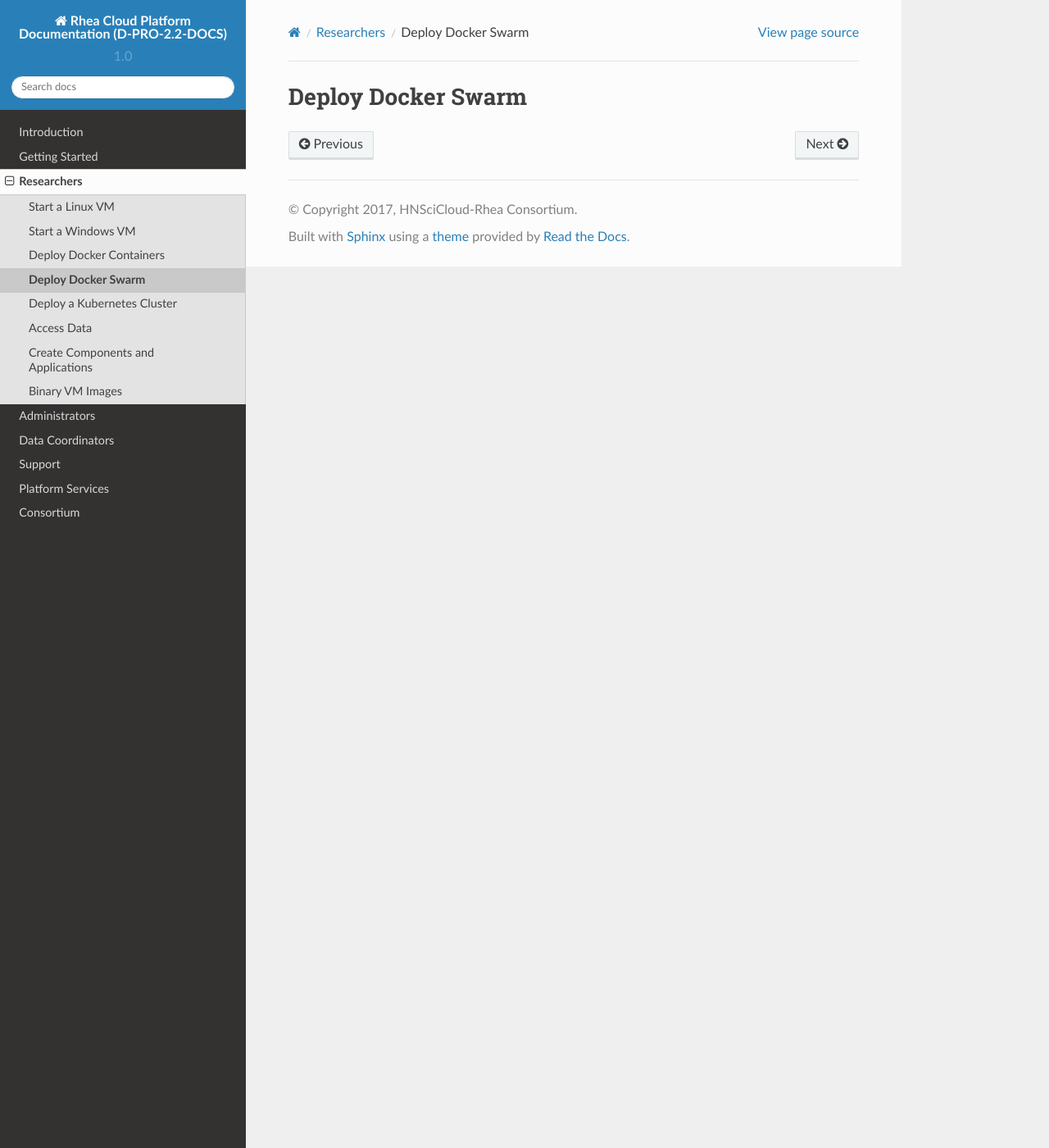
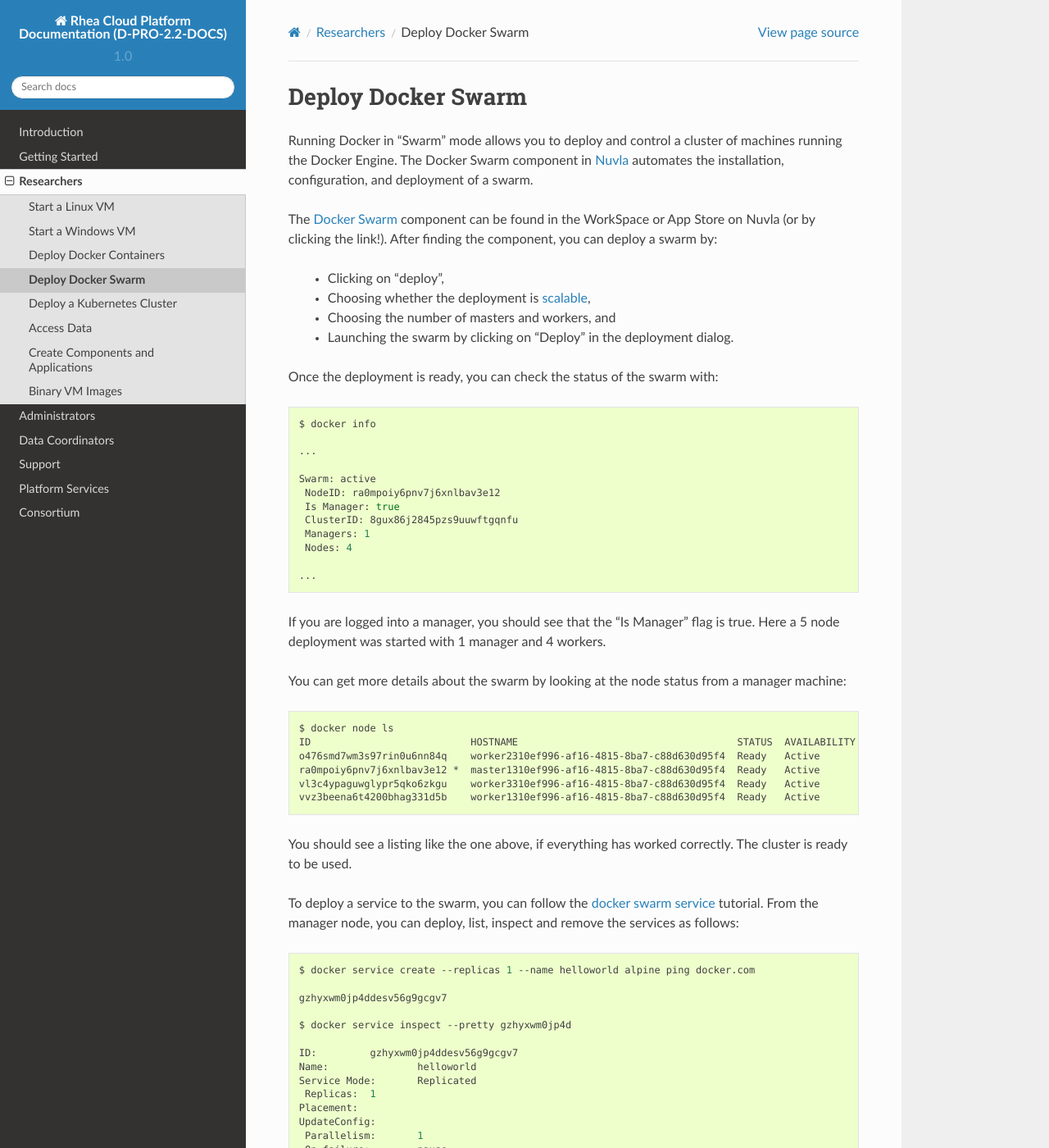
Before and after one commit to teamputtygen/hn-docs, a Sphinx documentation site: the page built from docs/researcher/docker-swarm.rst, in a window 1280 px wide and 1400 px high. Shown: the whole window at 82% size. Built offline with Sphinx 7.4.7 and the Read the Docs theme 2.0.0, drawn with Linux system fonts in a browser that asks for light colours; some of the changed text lies outside the part shown.

Commit message:
add swarm docs

```diff
--- a/docs/researcher/docker-swarm.rst
+++ b/docs/researcher/docker-swarm.rst
@@ -2,3 +2,100 @@
 
 Deploy Docker Swarm
 ===================
+
+Running Docker in "Swarm" mode allows you to deploy and control a
+cluster of machines running the Docker Engine. The Docker Swarm
+component in Nuvla_ automates the installation, configuration, and
+deployment of a swarm.
+
+The `Docker Swarm`_ component can be found in the WorkSpace or App
+Store on Nuvla (or by clicking the link!).  After finding the
+component, you can deploy a swarm by:
+
+ - Clicking on "deploy",
+ - Choosing whether the deployment is `scalable`_,
+ - Choosing the number of masters and workers, and
+ - Launching the swarm by clicking on "Deploy" in the deployment
+   dialog.
+
+Once the deployment is ready, you can check the status of the swarm
+with:
+
+.. code-block:: bash
+
+    $ docker info
+
+    ...
+
+    Swarm: active
+     NodeID: ra0mpoiy6pnv7j6xnlbav3e12
+     Is Manager: true
+     ClusterID: 8gux86j2845pzs9uuwftgqnfu
+     Managers: 1
+     Nodes: 4
+
+    ...
+
+If you are logged into a manager, you should see that the "Is Manager"
+flag is true.  Here a 5 node deployment was started with 1 manager and
+4 workers.
+
+You can get more details about the swarm by looking at the node status
+from a manager machine:
+
+.. code-block:: bash
+
+    $ docker node ls
+    ID                           HOSTNAME                                     STATUS  AVAILABILITY  MANAGER STATUS
+    o476smd7wm3s97rin0u6nn84q    worker2310ef996-af16-4815-8ba7-c88d630d95f4  Ready   Active
+    ra0mpoiy6pnv7j6xnlbav3e12 *  master1310ef996-af16-4815-8ba7-c88d630d95f4  Ready   Active        Leader
+    vl3c4ypaguwglypr5qko6zkgu    worker3310ef996-af16-4815-8ba7-c88d630d95f4  Ready   Active
+    vvz3beena6t4200bhag331d5b    worker1310ef996-af16-4815-8ba7-c88d630d95f4  Ready   Active
+
+You should see a listing like the one above, if everything has worked
+correctly.  The cluster is ready to be used.
+
+To deploy a service to the swarm, you can follow the `docker swarm
+service`_ tutorial.  From the manager node, you can deploy, list,
+inspect and remove the services as follows:
+
+.. code-block:: bash
+
+    $ docker service create --replicas 1 --name helloworld alpine ping docker.com
+
+    gzhyxwm0jp4ddesv56g9gcgv7
+
+    $ docker service inspect --pretty gzhyxwm0jp4d
+
+    ID:		gzhyxwm0jp4ddesv56g9gcgv7
+    Name:		helloworld
+    Service Mode:	Replicated
+     Replicas:	1
+    Placement:
+    UpdateConfig:
+     Parallelism:	1
+     On failure:	pause
+     Max failure ratio: 0
+    ContainerSpec:
+     Image:		alpine:latest@sha256:b09306f2dfa3c9b626006b2f1ceeeaa6fcbfac6037d18e9d0f1d407260cb0880
+     Args:		ping docker.com
+    Resources:
+    Endpoint Mode:	vip
+
+    $ docker service ps gzhyxwm0jp4d
+    ID            NAME          IMAGE          NODE                                         DESIRED STATE  CURRENT STATE               ERROR  PORTS
+    x9twksry8knc  helloworld.1  alpine:latest  master1310ef996-af16-4815-8ba7-c88d630d95f4  Running        Running about a minute ago
+
+    $ docker service rm gzhyxwm0jp4d
+    gzhyxwm0jp4d
+
+See the Docker Swarm documentation for scaling and other management
+actions for your Docker applications.
+
+.. _Nuvla: https://nuv.la
+
+.. _`Docker Swarm`: https://docs.docker.com/engine/swarm/
+
+.. _scalable: http://ssdocs.sixsq.com/en/latest/tutorials/ss/module-4.html
+
+.. _`docker swarm service`: https://docs.docker.com/engine/swarm/swarm-tutorial/deploy-service/
```
